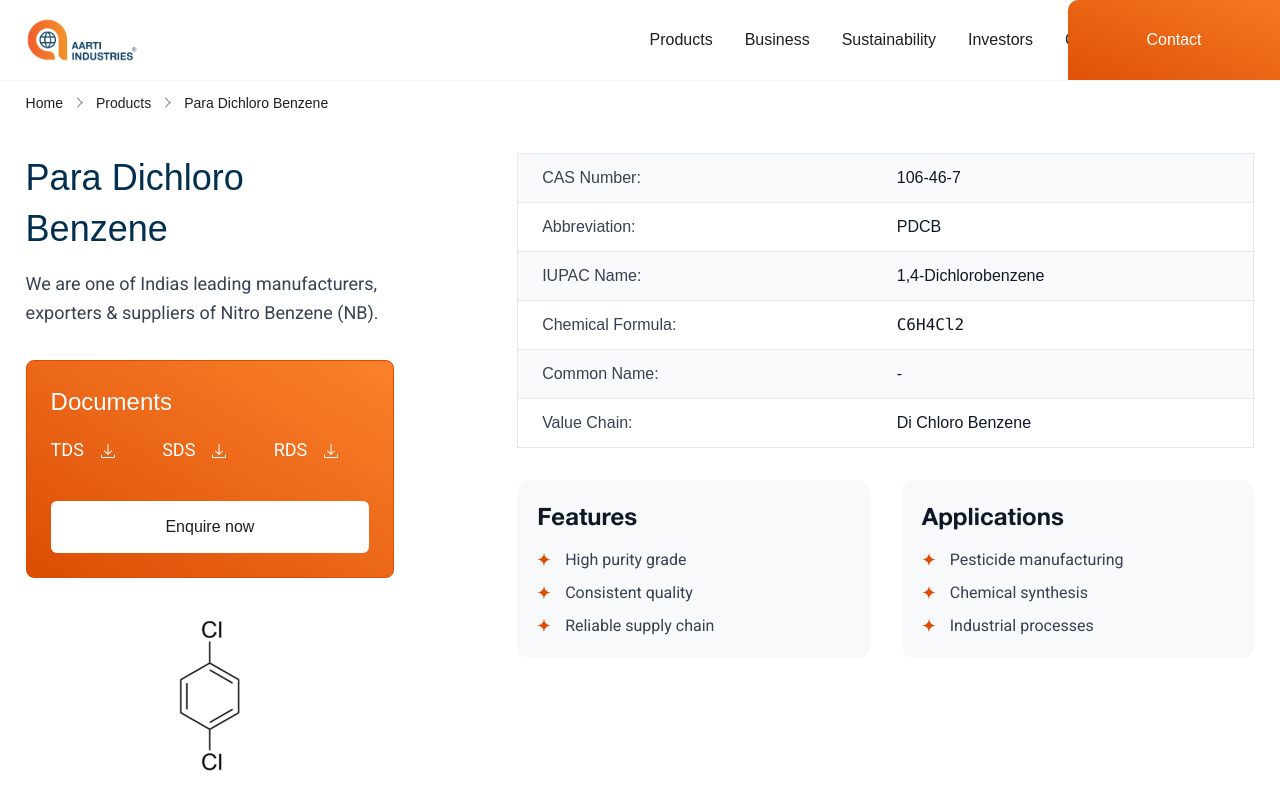
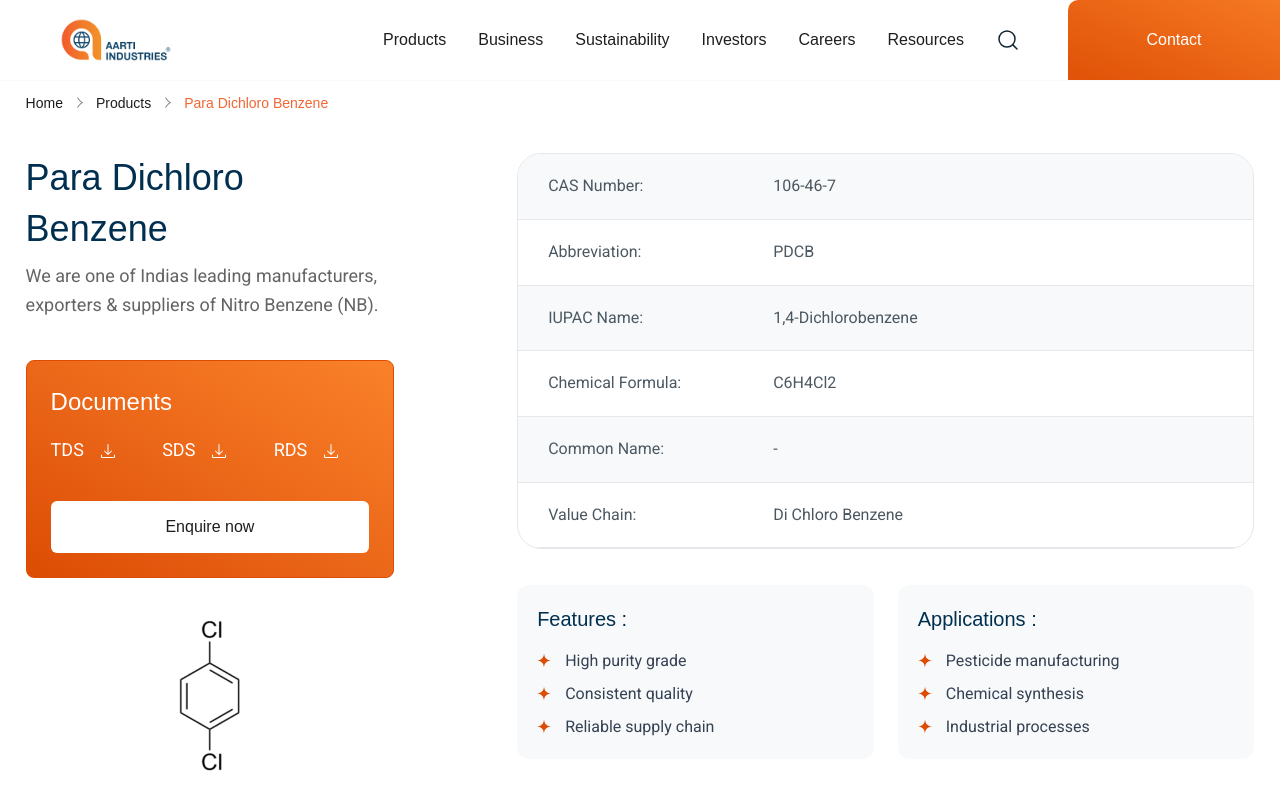
Before and after one commit to shaileshbind/aarti-industries-optimization, a Next.js app: page /products/para-dichloro-benzene in a window 1280 px wide. Shown: the top 800 px of the page. Built offline with nearby package versions, Linux system fonts and the light colour scheme; a web font is replaced by a local one.

Commit message:
Header and animated tab changes

```diff
--- a/src/app/components/BreadCrumb/BreadCrumb.tsx
+++ b/src/app/components/BreadCrumb.tsx
@@ -1,5 +1,5 @@
 import React from 'react';
-import clsxN from "../../../../utils/clsxN";
+import clsxN from "./../../../utils/clsxN";
 import Link from 'next/link';
 
 type BreadCrumbInnerProps = {
@@ -26,13 +26,13 @@
                         {
                             item?.href && item?.title &&
                             <div className='flex'>
-                                <div className={clsxN('text-sm leading-[130%] font-normal capitalize w-max', { 'text-primaryPink': arr.length === index + 1 })}>
+                                <div className={clsxN('text-sm leading-[130%] font-normal capitalize w-max', { 'text-[#F36633]': arr.length === index + 1 })}>
                                     <Link href={item.href} className={clsxN({ 'inline-block whitespace-nowrap overflow-hidden text-ellipsis': item?.title?.length > 20 })}>{item.title}</Link>
                                 </div>
                                 {
                                     arr.length !== index + 1 ? <div className='text-sm leading-[130%] font-normal capitalize px-2'>
                                         <svg xmlns="http://www.w3.org/2000/svg" width="17" height="17" viewBox="0 0 17 17" fill="none">
-                                            <path d="M6.88281 4.02979C6.88281 4.02979 7.89145 5.77234 8.78994 6.67474C9.6883 7.57701 11.4261 8.59312 11.4261 8.59312C11.4261 8.59312 9.68381 9.6013 8.78154 10.4995C7.87899 11.398 6.86281 13.1364 6.86281 13.1364" stroke="#4C5861" stroke-linecap="round" stroke-linejoin="round" />
+                                            <path d="M6.88281 4.02979C6.88281 4.02979 7.89145 5.77234 8.78994 6.67474C9.6883 7.57701 11.4261 8.59312 11.4261 8.59312C11.4261 8.59312 9.68381 9.6013 8.78154 10.4995C7.87899 11.398 6.86281 13.1364 6.86281 13.1364" stroke="#4C5861" strokeLinecap="round" strokeLinejoin="round" />
                                         </svg>
                                     </div> : null
                                 }
--- a/src/app/components/Header.tsx
+++ b/src/app/components/Header.tsx
@@ -28,8 +28,8 @@
       <div className="fixed top-0 left-0 right-0 z-50 bg-white">
         {/* Main Header */}
         <header className="bg-background border-b border-grey-100 flex justify-between">
-          <div className="container w-full h-auto ">
-            <div className="flex items-center justify-between lg:justify-between h-16 lg:h-20 pr-[24px] ">
+          <div className="mx-[60px] w-full h-auto ">
+            <div className="flex items-center justify-between lg:justify-between h-16 lg:h-20 pr-[24px] relative">
               {/* Logo desktop*/}
               <Link
                 href="/"
@@ -46,13 +46,12 @@
               </Link>
 
               {/* Desktop Navigation - Hidden on tablets and below */}
-              <nav className="hidden lg:flex items-center space-x-6 xl:space-x-8 ml-auto ">
+              <nav className="hidden lg:flex space-x-6 xl:space-x-8 absolute right-[200px]">
                 {navigation.map((item) => (
                   <Link
                     key={item.name}
                     href={item.href}
-                    className={`transition-colors hover:text-violet-80 ${
-                      isActive(item.href)
+                    className={`transition-colors hover:text-violet-80 ${isActive(item.href)
                         ? "text-violet-80 font-medium"
                         : "text-foreground"
                       }`}
@@ -66,17 +65,15 @@
                     </AnimateTextOnHover>
                   </Link>
                 ))}
+              {/* Desktop Search and Login - Hidden on tablets and below */}
+              <div className="">
+                <svg xmlns="http://www.w3.org/2000/svg" width="24" height="24" viewBox="0 0 24 24" fill="none">
+                  <path d="M11 19C15.4183 19 19 15.4183 19 11C19 6.58172 15.4183 3 11 3C6.58172 3 3 6.58172 3 11C3 15.4183 6.58172 19 11 19Z" stroke="#102533" strokeWidth="1.5" strokeLinecap="round" strokeLinejoin="round" />
+                  <path d="M20.9984 21.0004L16.6484 16.6504" stroke="#102533" strokeWidth="1.5" strokeLinecap="round" strokeLinejoin="round" />
+                </svg>
+              </div>
               </nav>
 
-              {/* Desktop Search and Login - Hidden on tablets and below */}
-              <div className="hidden lg:flex items-center space-x-4">
-                {/* Login Button - Desktop only */}
-                {/* <a href="/" className="w-fit">
-                  <div className="cursor-pointer bg-gradient-orange-1">
-                    Get in touch
-                  </div>
-                </a> */}
-              </div>
 
               {/* Mobile/Tablet Menu Button - Visible on tablets and below */}
               <button
@@ -88,20 +85,17 @@
                 <div className="w-6 h-3.5 relative flex flex-col justify-between">
                   {/* Animated Hamburger Lines */}
                   <span
-                    className={`block h-0.5 w-full bg-current transform transition-all duration-300 ease-in-out ${
-                      isMenuOpen
+                    className={`block h-0.5 w-full bg-current transform transition-all duration-300 ease-in-out ${isMenuOpen
                         ? "rotate-43 translate-y-2 bg-violet-80"
                         : "translate-y-0"
                       }`}
                   />
                   <span
-                    className={`block h-0.5 w-full bg-current transition-all duration-200 ease-in-out ${
-                      isMenuOpen ? "opacity-0 bg-violet-80" : "opacity-100"
+                    className={`block h-0.5 w-full bg-current transition-all duration-200 ease-in-out ${isMenuOpen ? "opacity-0 bg-violet-80" : "opacity-100"
                       }`}
                   />
                   <span
-                    className={`block h-0.5 w-full bg-current transform transition-all duration-300 ease-in-out ${
-                      isMenuOpen
+                    className={`block h-0.5 w-full bg-current transform transition-all duration-300 ease-in-out ${isMenuOpen
                         ? "-rotate-43 -translate-y-1 bg-violet-80"
                         : "translate-y-0"
                       }`}
@@ -135,7 +129,7 @@
               </div>
             </a>
           </div> */}
-          <div className="absolute top-0 right-0 w-[88px] lg:w-[212px] bg-gradient-orange-1 grid place-items-center rounded-tl-[10px] h-16 lg:h-20">
+          <div className="absolute top-0 right-0 w-[88px] md:w-[212px] bg-gradient-orange-1 grid place-items-center rounded-tl-[10px] h-16 lg:h-20">
             <Link href="/" className="w-fit">
               <div className="cursor-pointer text-[16px] text-white font-normal font-alte-hans">
                 Contact
@@ -147,8 +141,7 @@
 
       {/* Mobile/Tablet Navigation Menu - Fixed positioning */}
       <div
-        className={`lg:hidden fixed inset-x-0 bg-white border-t border-grey-10 h-full shadow-lg transition-all duration-300 ease-in-out z-40 ${
-          isMenuOpen
+        className={`lg:hidden fixed inset-x-0 bg-white border-t border-grey-10 h-full shadow-lg transition-all duration-300 ease-in-out z-40 ${isMenuOpen
             ? "max-h-screen opacity-100 visible"
             : "max-h-0 opacity-0 invisible overflow-hidden"
           }`}
@@ -160,8 +153,7 @@
             <Link
               key={item.name}
               href={item.href}
-              className={`block px-6 py-3 hover:bg-grey-5 transition-all duration-200 transform ${
-                isActive(item.href)
+              className={`block px-6 py-3 hover:bg-grey-5 transition-all duration-200 transform ${isActive(item.href)
                   ? "text-[#102533] font-medium "
                   : "text-foreground hover:translate-x-1"
                 }`}
--- /dev/null
+++ b/src/app/components/Tabs.tsx
@@ -0,0 +1,151 @@
+import React, { useLayoutEffect, useRef, useState } from "react";
+
+// Generic types with numeric IDs
+type SubCategory = {
+  id: number;
+  name: string;
+};
+
+type Tab = {
+  id: number;
+  label: string;
+  subCategories?: SubCategory[];
+};
+
+type TabsProps = {
+  tabs: Tab[];
+  activeId: number;
+  onChange: (id: number) => void;
+  className?: string;
+  containerClassName?: string;
+  buttonClassName?: string;
+  activeButtonClassName?: string;
+  inactiveButtonClassName?: string;
+  indicatorColor?: string;
+  indicatorTransition?: string;
+  textComponent?: React.ComponentType<{ className?: string; children: React.ReactNode }>;
+};
+
+const Tabs: React.FC<TabsProps> = ({
+  tabs,
+  activeId,
+  onChange,
+  className = "",
+  containerClassName = "bg-gray-100 md:max-w-fit w-fit mx-auto p-1 rounded-full",
+  buttonClassName = "p-3 md:px-[24px] md:py-[12px] rounded-full transition-colors duration-200 relative z-10",
+  activeButtonClassName = "!text-white",
+  inactiveButtonClassName = "bg-transparent !text-[#4C5861]",
+  indicatorColor = "#F97316",
+  indicatorTransition = "left 280ms cubic-bezier(0.4,0,0.2,1), width 280ms cubic-bezier(0.4,0,0.2,1)",
+  textComponent: TextComponent
+}) => {
+  const containerRef = useRef<HTMLDivElement | null>(null);
+  const tabRefs = useRef<Array<HTMLButtonElement | null>>([]);
+  const [indicator, setIndicator] = useState({
+    left: 0,
+    width: 0,
+    visible: false
+  });
+
+  const measureIndicator = () => {
+    const container = containerRef.current;
+    if (!container) return;
+
+    const activeIndex = tabs.findIndex(tab => tab.id === activeId);
+    const activeButton = tabRefs.current[activeIndex] ?? null;
+
+    if (!activeButton) {
+      setIndicator(prev => ({ ...prev, visible: false }));
+      return;
+    }
+
+    const left = activeButton.offsetLeft - (container.scrollLeft || 0);
+    const width = activeButton.offsetWidth;
+    setIndicator({ left, width, visible: true });
+  };
+
+  useLayoutEffect(() => {
+    measureIndicator();
+
+    const resizeObserver = new ResizeObserver(measureIndicator);
+
+    if (containerRef.current) {
+      resizeObserver.observe(containerRef.current);
+      tabRefs.current.forEach(button => {
+        if (button) resizeObserver.observe(button);
+      });
+    }
+
+    const handleResize = () => measureIndicator();
+    window.addEventListener("resize", handleResize);
+
+    return () => {
+      resizeObserver.disconnect();
+      window.removeEventListener("resize", handleResize);
+    };
+  }, [activeId, tabs.length]);
+
+  const renderTabContent = (label: string, isActive: boolean) => {
+    const textClassName = `transition-colors duration-200 ${isActive ? activeButtonClassName : inactiveButtonClassName
+      }`;
+
+    if (TextComponent) {
+      return <TextComponent className={textClassName}>{label}</TextComponent>;
+    }
+
+    return <span className={textClassName}>{label}</span>;
+  };
+
+  return (
+    <div className="overflow-scroll md:overflow-hidden mb-[42px]">
+
+      <div className={`relative flex justify-center mb-2 ${containerClassName} ${className}`}>
+        <div
+          ref={containerRef}
+          className="relative flex md:space-x-3 z-10 px-1 w-max"
+        >
+          {/* Animated Indicator */}
+          <div
+            aria-hidden="true"
+            style={{
+              position: "absolute",
+              left: indicator.visible ? indicator.left : 0,
+              top: 0,
+              height: "100%",
+              borderRadius: 9999,
+              background: indicatorColor,
+              width: indicator.visible ? indicator.width : 0,
+              transition: indicatorTransition,
+              zIndex: 0,
+              pointerEvents: "none"
+            }}
+          />
+
+          {/* Tab Buttons */}
+          {tabs.map((tab, index) => {
+            const isActive = activeId === tab.id;
+
+            return (
+              <button
+                key={tab.id}
+                ref={(element) => {
+                  tabRefs.current[index] = element;
+                }}
+                onClick={() => onChange(tab.id)}
+                type="button"
+                className={`${buttonClassName} ${isActive ? activeButtonClassName : inactiveButtonClassName
+                  }`}
+                aria-selected={isActive}
+                role="tab"
+              >
+                {renderTabContent(tab.label, isActive)}
+              </button>
+            );
+          })}
+        </div>
+      </div>
+    </div>
+  );
+};
+
+export default Tabs;
--- a/src/app/components/Typography2.tsx
+++ b/src/app/components/Typography2.tsx
@@ -72,11 +72,12 @@
     {children}
   </h6>
 );
-// export const SubH3 = ({ className, children }: TypographyProps) => (
-//   <p className={clsxN("font-normal  text-[18px] md:text-[20px] leading-[140%] text-blue-200", className)}>
-//     {children}
-//   </p>
-// );
+
+export const SubH3 = ({ className, children }: TypographyProps) => (
+  <p className={clsxN("font-normal text-[16px] md:text-[20px] leading-[140%] text-blue-200 font-alte-hans", className)}>
+    {children}
+  </p>
+);
 
 // export const SubH4 = ({ className, children }: TypographyProps) => (
 //   <p className={clsxN("text-[16px] md:text-[18px] font-semibold leading-[140%] lg:leading-[150%] ", className)}>
--- a/src/app/products/[productId]/page.tsx
+++ b/src/app/products/[productId]/page.tsx
@@ -1,6 +1,6 @@
 import { ProductPageProps, ProductData } from '@/app/products/[productId]/product';
-import Breadcrumb from '@/app/components/BreadCrumb/BreadCrumb';
-import { BodyText1, BodyText2, H2, H3, SubH2 } from '@/app/components/Typography2';
+import Breadcrumb from '@/app/components/BreadCrumb';
+import { BodyText1, BodyText2, H2, H3, SubH2, SubH3 } from '@/app/components/Typography2';
 
 const mockProductData: Record<string, ProductData> = {
   'para-dichloro-benzene': {
@@ -82,21 +82,22 @@
           <div className='md:w-[30%] w-full'>
 
             {/* Product Header */}
-            <header className="mb-8">
-              <H3 className="mb-4">
+            <header>
+              <H3 className="mb-2">
                 {product.name}
               </H3>
-              <BodyText1 className="text-lg text-gray-700 max-w-3xl">
+              <BodyText1 className="max-w-3xl">
                 {product.description}
               </BodyText1>
             </header>
 
+            <div className='flex md:flex-col flex-col-reverse mt-10'>
               {/* Documents Section */}
               <section className="bg-gradient-to-bl from-[#FA8129] to-[#DC4C03] rounded-lg p-6 border border-orange-200">
                 <SubH2 className="text-white pb-[18px]">
                   Documents
                 </SubH2>
-              <div className="grid grid-cols-1 md:grid-cols-3 gap-4 pb-[36px]">
+                <div className="grid grid-cols-3 gap-4 pb-[36px]">
                   {product.documents.tds && (
                     <a
                       href={product.documents.tds}
@@ -163,50 +164,78 @@
                   </div>
                 </section>
               )}
+            </div>
 
 
           </div>
 
           <div className='md:w-[60%] w-full'>
             {/* Product Content - Placeholder for future components */}
-            <main className="space-y-8">
+            <main className="space-y-[36px]">
 
-              <table className="min-w-full border border-gray-200 rounded-lg">
-                <tbody className="divide-y divide-gray-200">
-                  <tr className="bg-gray-50">
-                    <td className="px-6 py-3 font-medium text-gray-700">CAS Number:</td>
-                    <td className="px-6 py-3 text-gray-900">{product.specifications.casNumber}</td>
-                  </tr>
-                  <tr>
-                    <td className="px-6 py-3 font-medium text-gray-700">Abbreviation:</td>
-                    <td className="px-6 py-3 text-gray-900">{product.specifications.abbreviation}</td>
-                  </tr>
-                  <tr className="bg-gray-50">
-                    <td className="px-6 py-3 font-medium text-gray-700">IUPAC Name:</td>
-                    <td className="px-6 py-3 text-gray-900">{product.specifications.iupacName}</td>
-                  </tr>
-                  <tr>
-                    <td className="px-6 py-3 font-medium text-gray-700">Chemical Formula:</td>
-                    <td className="px-6 py-3 text-gray-900 font-mono">{product.specifications.chemicalFormula}</td>
-                  </tr>
-                  <tr className="bg-gray-50">
-                    <td className="px-6 py-3 font-medium text-gray-700">Common Name:</td>
-                    <td className="px-6 py-3 text-gray-900">{product.specifications.commonName}</td>
-                  </tr>
-                  <tr>
-                    <td className="px-6 py-3 font-medium text-gray-700">Value Chain:</td>
-                    <td className="px-6 py-3 text-gray-900">{product.specifications.valueChain}</td>
-                  </tr>
-                </tbody>
-              </table>
+              <div className="grid grid-cols-1 gap-0 border border-gray-200 rounded-3xl overflow-hidden">
+                <div className="grid md:grid-cols-3 grid-cols-2 border-b border-gray-200 bg-[#F7F9FA] px-[30px] py-5">
+                  <BodyText2>
+                    CAS Number:
+                  </BodyText2>
+                  <BodyText2>
+                    {product.specifications.casNumber}
+                  </BodyText2>
+                </div>
+
+                <div className="grid md:grid-cols-3 grid-cols-2 border-b border-gray-200 px-[30px] py-5">
+                  <BodyText2>
+                    Abbreviation:
+                  </BodyText2>
+                  <BodyText2>
+                    {product.specifications.abbreviation}
+                  </BodyText2>
+                </div>
+
+                <div className="grid md:grid-cols-3 grid-cols-2 border-b border-gray-200 bg-[#F7F9FA] px-[30px] py-5">
+                  <BodyText2>
+                    IUPAC Name:
+                  </BodyText2>
+                  <BodyText2>
+                    {product.specifications.iupacName}
+                  </BodyText2>
+                </div>
+
+                <div className="grid md:grid-cols-3 grid-cols-2 border-b border-gray-200 px-[30px] py-5">
+                  <BodyText2>
+                    Chemical Formula:
+                  </BodyText2>
+                  <BodyText2>
+                    {product.specifications.chemicalFormula}
+                  </BodyText2>
+                </div>
+
+                <div className="grid md:grid-cols-3 grid-cols-2 border-b border-gray-200 bg-[#F7F9FA] px-[30px] py-5">
+                  <BodyText2>
+                    Common Name:
+                  </BodyText2>
+                  <BodyText2>
+                    {product.specifications.commonName}
+                  </BodyText2>
+                </div>
+
+                <div className="grid md:grid-cols-3 grid-cols-2 border-b border-gray-200 px-[30px] py-5">
+                  <BodyText2>
+                    Value Chain:
+                  </BodyText2>
+                  <BodyText2>
+                    {product.specifications.valueChain}
+                  </BodyText2>
+                </div>
+              </div>
 
               {/* Features and Applications */}
-              <div className="grid grid-cols-1 lg:grid-cols-2 gap-8">
+              <div className="grid grid-cols-1 lg:grid-cols-2 gap-0 md:gap-6">
                 {/* Features */}
-                <section className='bg-[#F7F9FA] p-5 rounded-xl'>
-                  <h2 className="text-2xl font-semibold text-gray-900 mb-4">
-                    Features
-                  </h2>
+                <section className='bg-[#F7F9FA] p-5 rounded-t-xl md:rounded-xl'>
+                  <SubH3 className="mb-4">
+                    Features :
+                  </SubH3>
                   <ul className="space-y-2">
                     {product.features.map((feature, index) => (
                       <li key={index} className="flex items-start">
@@ -222,10 +251,10 @@
                 </section>
 
                 {/* Applications */}
-                <section className='bg-[#F7F9FA] p-5 rounded-xl'>
-                  <h2 className="text-2xl font-semibold text-gray-900 mb-4">
-                    Applications
-                  </h2>
+                <section className='bg-[#F7F9FA] p-5 rounded-b-xl md:rounded-xl'>
+                  <SubH3 className="mb-4">
+                    Applications :
+                  </SubH3>
                   <ul className="space-y-2">
                     {product.applications.map((application, index) => (
                       <li key={index} className="flex items-start">
```
Also changed, not shown: src/app/components/home/LatestAtAarti.tsx (+40 -26 lines). Lines whose indentation alone changed are shown as unchanged.
